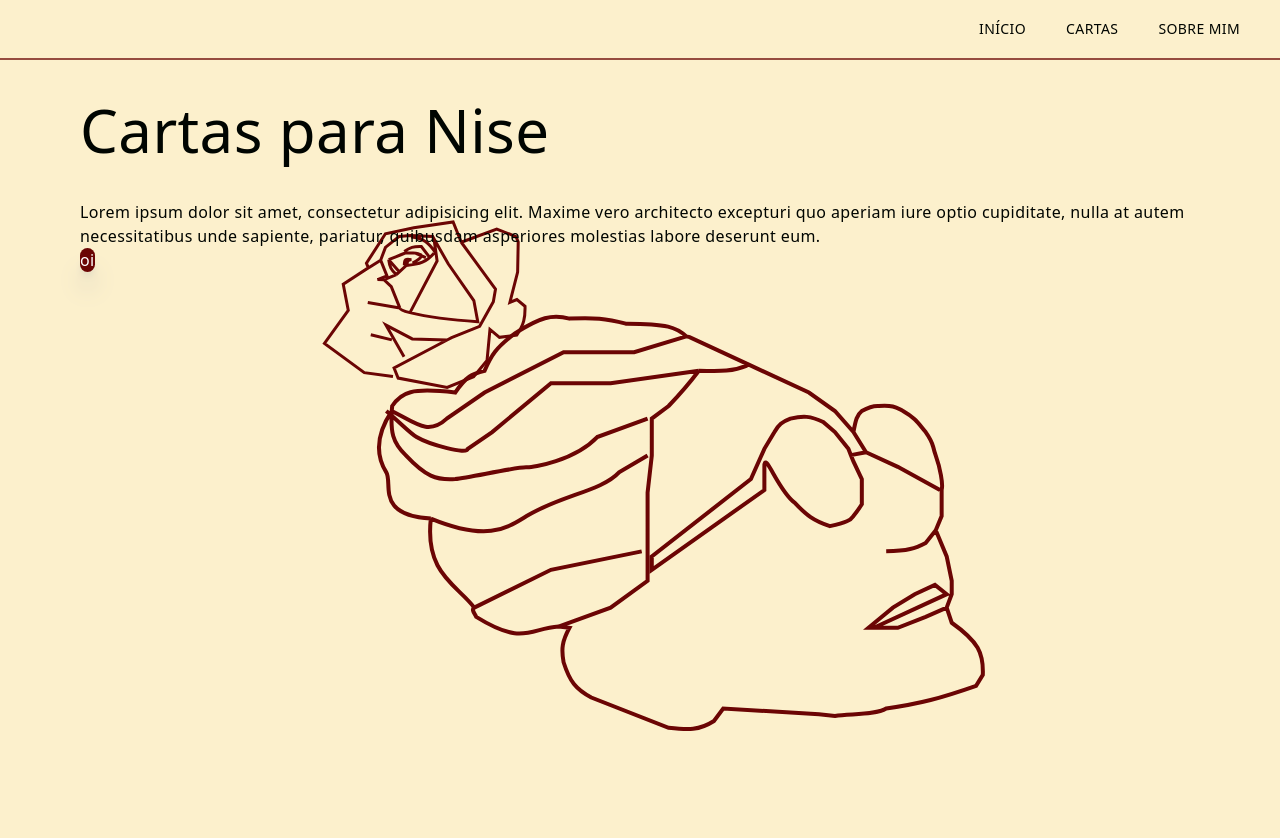
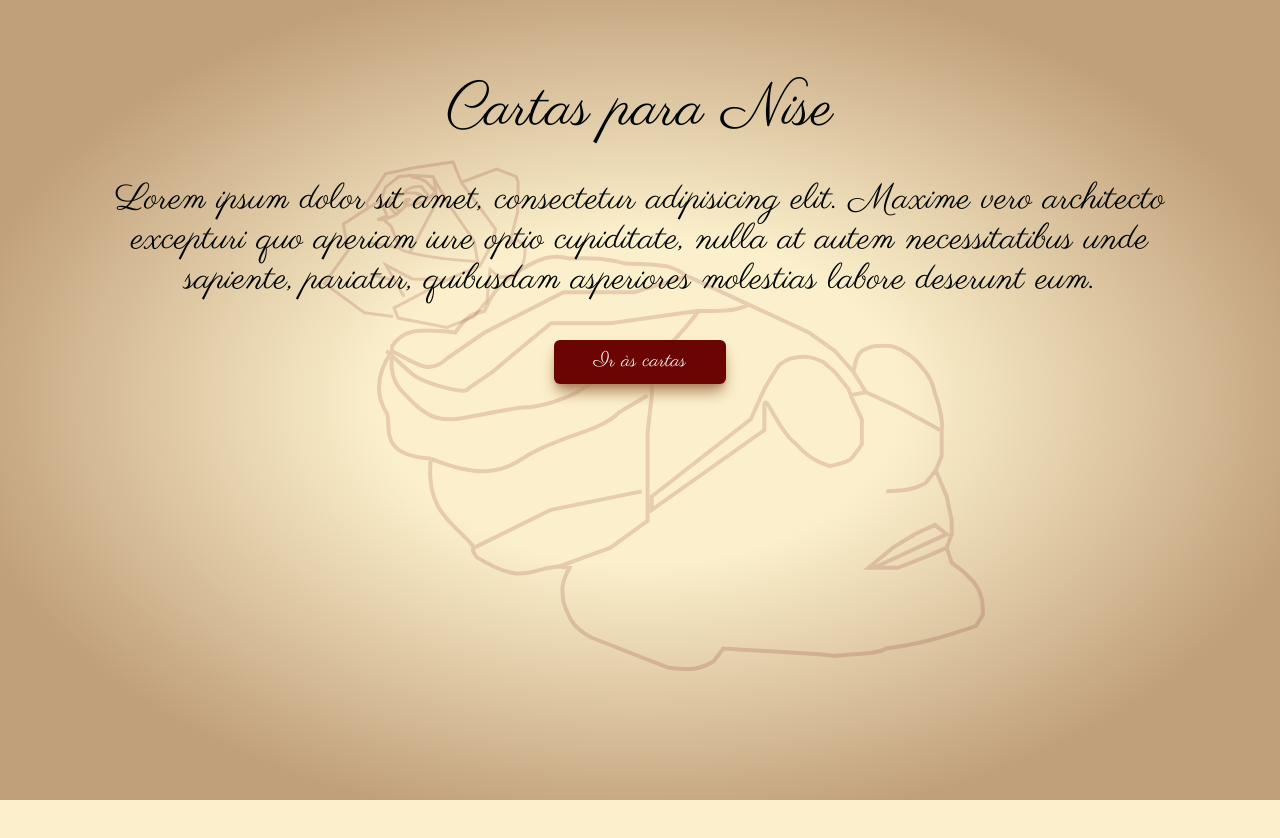
Before and after one commit to thiagompc/letters-to-nise, a Next.js app: page / in a window 1280 px wide. Shown: the top 838 px of the page. After the commit the page ends 800 px from the top, so only its background shows below. Built offline with nearby package versions, Linux system fonts and the light colour scheme.

Commit message:
create main component

```diff
--- a/components/Button.jsx
+++ b/components/Button.jsx
@@ -2,6 +2,8 @@ import React from "react"
 
 export default function Button() {
   return(
-    <button>oi</button>
+    <div className="text-center py-10">
+      <button className="px-10 font-primary text-xl">Ir às cartas</button>
+    </div>
   )
 }
--- a/components/Main.jsx
+++ b/components/Main.jsx
@@ -1,18 +1,18 @@
 import React from "react"
-import Image from 'next/image'
-import NiseVector from "../public/assets/NiseVector.png"
 import Button from "./Button"
 
 const Main = () => {
   return(
-    <div className="sm: md:flex justify-items-center bg-[url('../public/assets/Nise.svg')] bg-no-repeat bg-center h-screen">
-      <div className="md:pl-20 py-10">
-        <h1 className="pb-10">Cartas para Nise</h1>
-        <h3>Lorem ipsum dolor sit amet, consectetur adipisicing elit. Maxime vero architecto excepturi quo aperiam iure optio cupiditate, nulla at autem necessitatibus unde sapiente, pariatur, quibusdam asperiores molestias labore deserunt eum.</h3>
-        <Button/>
+    <div className="main-background">
+      <div className="sm:bg[100px] md:flex justify-items-center main-background bg-[url('../public/assets/NiseOpacity.svg')] bg-no-repeat bg-center bg-auto h-screen ">
+        <div className="md:px-20 py-20 w-full">
+          <h1 className="pb-10 text-center">Cartas para Nise</h1>
+          <h2 className="text-center">Lorem ipsum dolor sit amet, consectetur adipisicing elit. Maxime vero architecto excepturi quo aperiam iure optio cupiditate, nulla at autem necessitatibus unde sapiente, pariatur, quibusdam asperiores molestias labore deserunt eum.</h2>
+          <Button/>
+        </div>
       </div>
     </div>
-  )
+    )
 }
 
 export default Main
--- a/pages/index.js
+++ b/pages/index.js
@@ -11,7 +11,7 @@ export default function Home() {
         <meta name="description" content="Generated by create next app" />
         <link rel="icon" size="32x32" type="image/png" href="/assets/mail.png" />
       </Head>
-      <Navbar/>
+      {/* <Navbar/> */}
       <Main/>
     </div>
   )
--- a/styles/globals.css
+++ b/styles/globals.css
@@ -1,15 +1,17 @@
+@import url('https://fonts.googleapis.com/css2?family=Parisienne&display=swap');
 @tailwind base;
 @tailwind components;
 @tailwind utilities;
 
 @layer base {
 
+
   body {
     @apply bg-[#FCF0CC] text-[#000501] tracking-wide
   }
 
   h1, h2 ,h3, h4, h5, h6 {
-    @apply text-[#000501]
+    @apply text-[#000501] font-primary
   }
 
   h1 {
@@ -25,7 +27,11 @@
   }
 
   button {
-    @apply shadow-xl shadow-gray-400 rounded-xl bg-[#6b0504] text-white
+    @apply shadow-lg shadow-[#A77E58] rounded-md bg-[#6b0504] text-white py-2 px-2
+  }
+
+  .main-background {
+    background: radial-gradient(54.18% 54.18% at 50% 50%, #FCF0CC 37.31%, rgba(167, 126, 88, 0.7) 100%);
   }
 
 }
--- a/tailwind.config.js
+++ b/tailwind.config.js
@@ -6,6 +6,9 @@ module.exports = {
   ],
   theme: {
     extend: {},
+    fontFamily: {
+      primary: ["Parisienne", "cursive"]
+    },
   },
   plugins: [],
-}
+};
```
Also changed, not shown: public/assets/NiseOpacity.svg (added).
